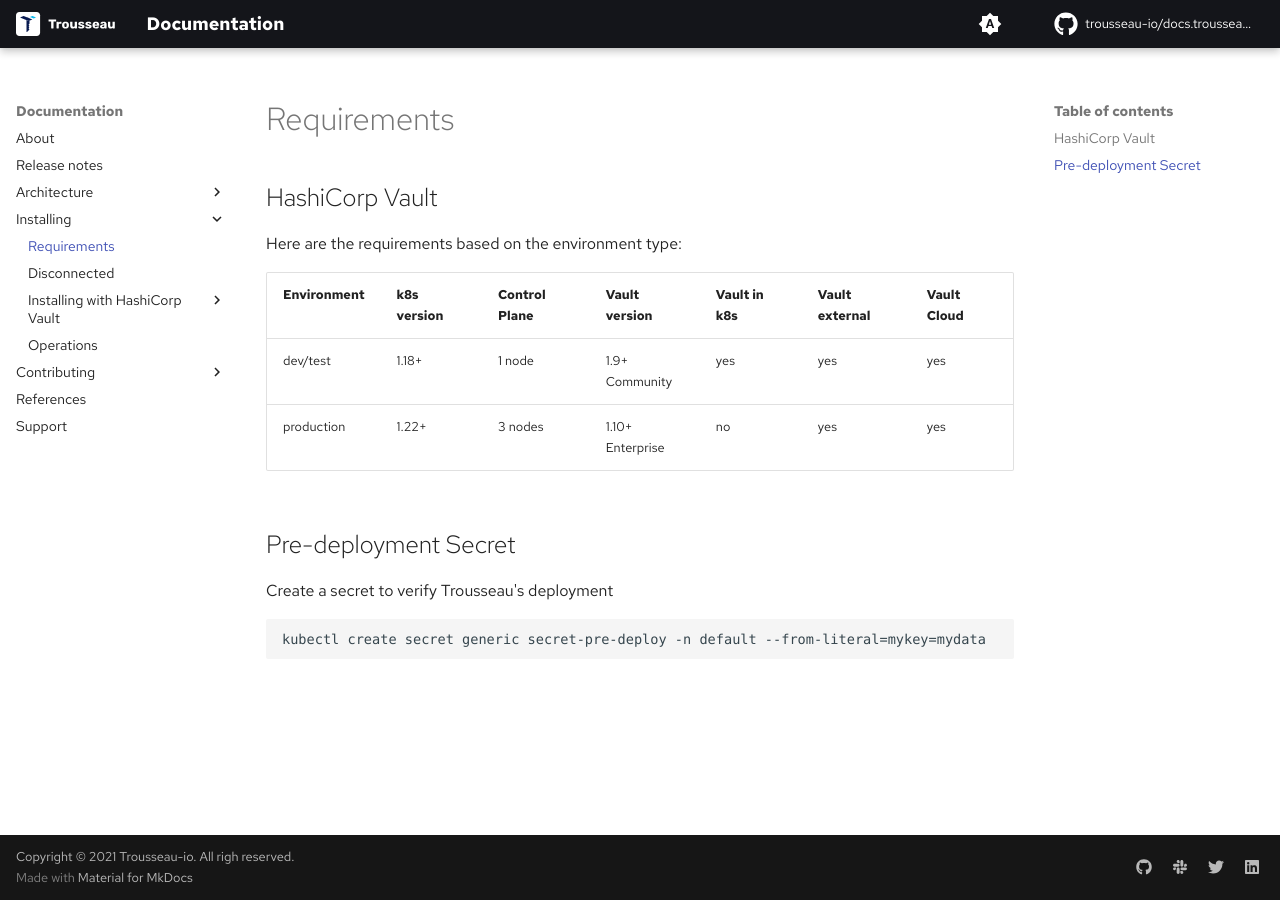
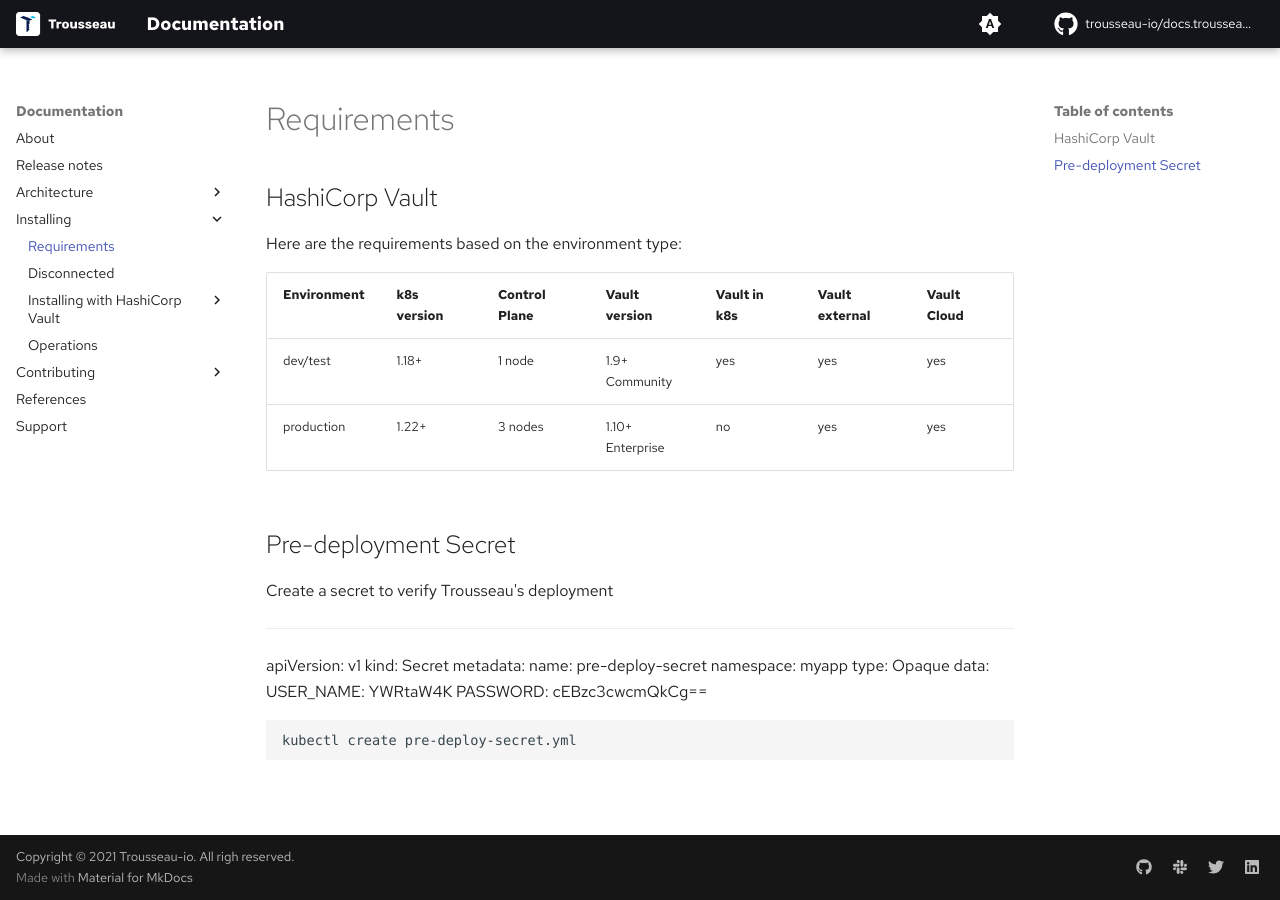
Before and after one commit to Trousseau-io/docs.trousseau.io, an MkDocs documentation site: the page built from docs/trousseau/requirements.md, in a window 1280 px wide. Built offline with MkDocs 1.6.1 and Material for MkDocs 9.7.7, drawn with Linux system fonts in a browser that asks for light colours; some web fonts are replaced; comment, search, counter and statistics services are not loaded.

Commit message:
Update requirements.md

````diff
--- a/docs/trousseau/requirements.md
+++ b/docs/trousseau/requirements.md
@@ -11,6 +11,9 @@
 ## Pre-deployment Secret
 
 Create a secret to verify Trousseau's deployment
+
+--8<-- "trousseau/files/pre-deploy-secret.yml"
+
 ```
-kubectl create secret generic secret-pre-deploy -n default --from-literal=mykey=mydata
+kubectl create pre-deploy-secret.yml
 ```
````
